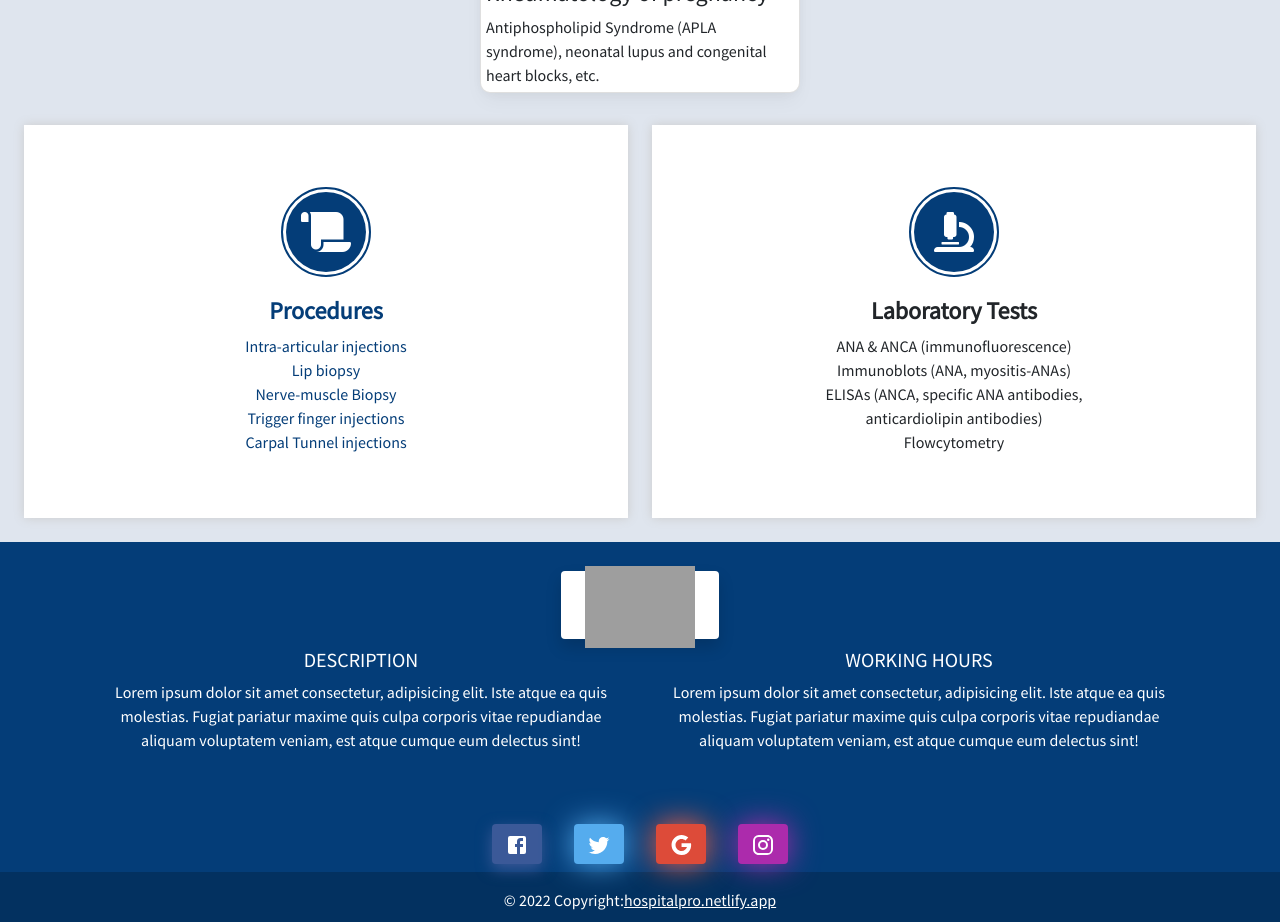
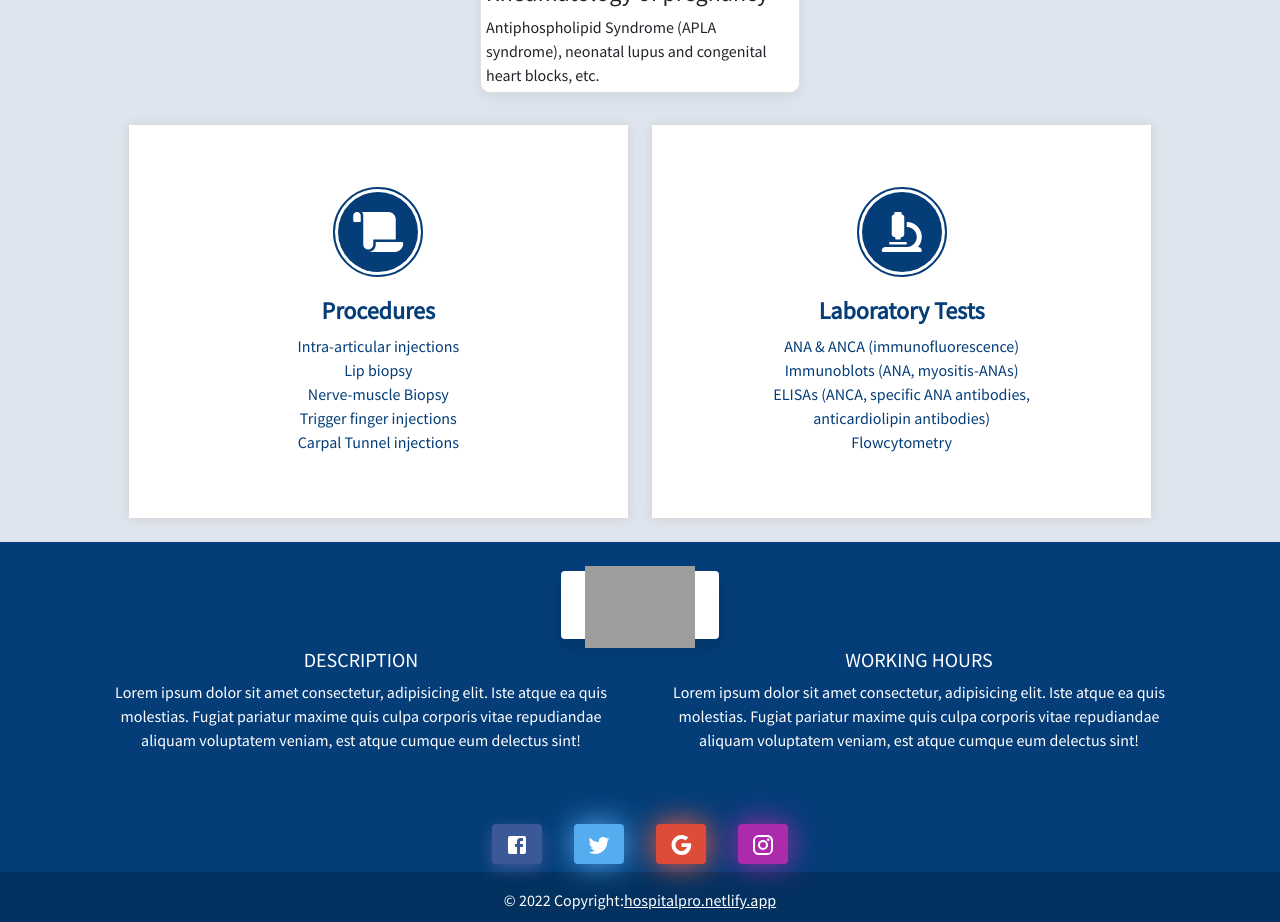
Before and after one commit to sushskvnitn/hospital-project, a React (Create React App) app: page /conditions in a window 1280 px wide. Shown: the part 1540-2462 px from the top of the page. Built offline with nearby package versions, Linux system fonts and the light colour scheme; grey boxes are pictures that could not be loaded.

Commit message:
Update Conditions.jsx

```diff
--- a/src/components/conditionsTreated/Conditions.jsx
+++ b/src/components/conditionsTreated/Conditions.jsx
@@ -24,7 +24,7 @@ const Conditions = () => {
  </div>
 
  <div className="row our-offer-items less-carousel we-offer-area text-center">
-                    <div className="col-md-6 col-sm-6 equal-height">
+                    <div className="col-md-5 offset-md-1 col-sm-6 equal-height">
                         <div className="item blue_color">
                             <i className="fas fa-scroll"></i>
                             <h4>Procedures</h4>
@@ -39,8 +39,8 @@ const Conditions = () => {
                             <p>Carpal Tunnel injections</p>
                         </div>
                     </div>
-                    <div className="col-md-6 col-sm-6 equal-height">
-                        <div className="item">
+                    <div className="col-md-5 col-sm-6 equal-height">
+                        <div className="item blue_color">
                             <i className="fas fa-microscope"></i>
                             <h4>Laboratory tests</h4>
                             <p>
```
